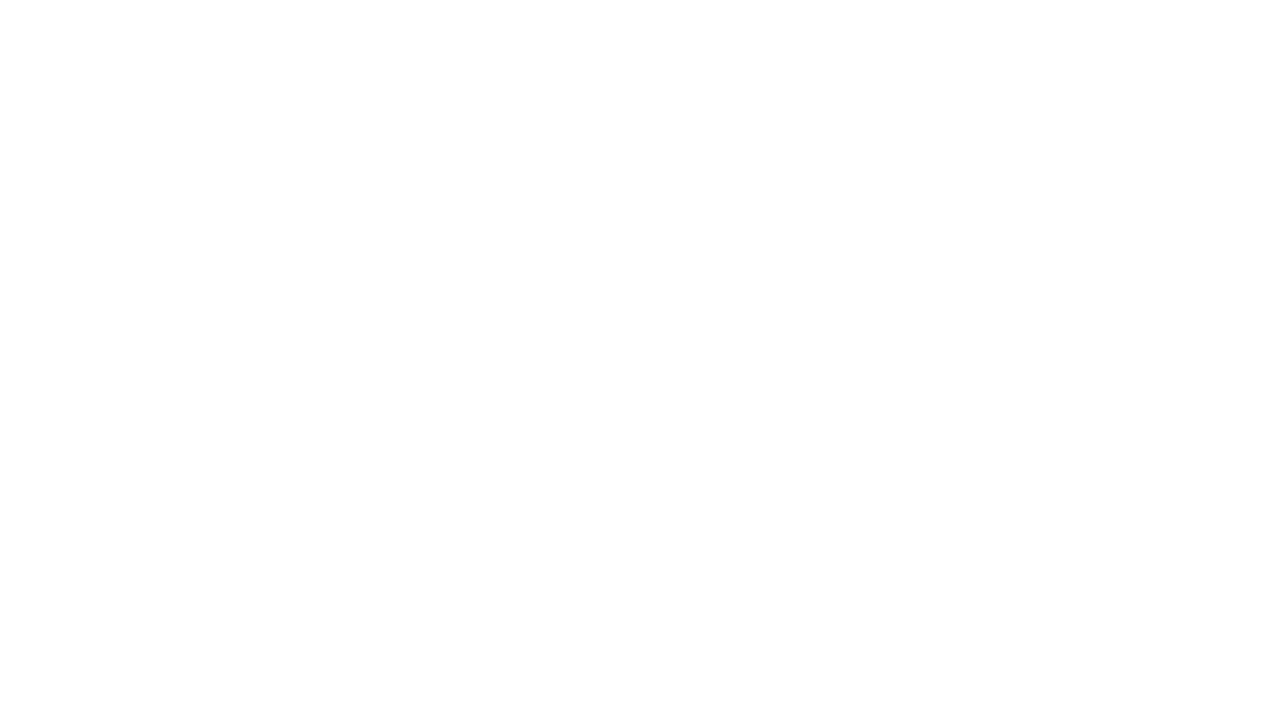
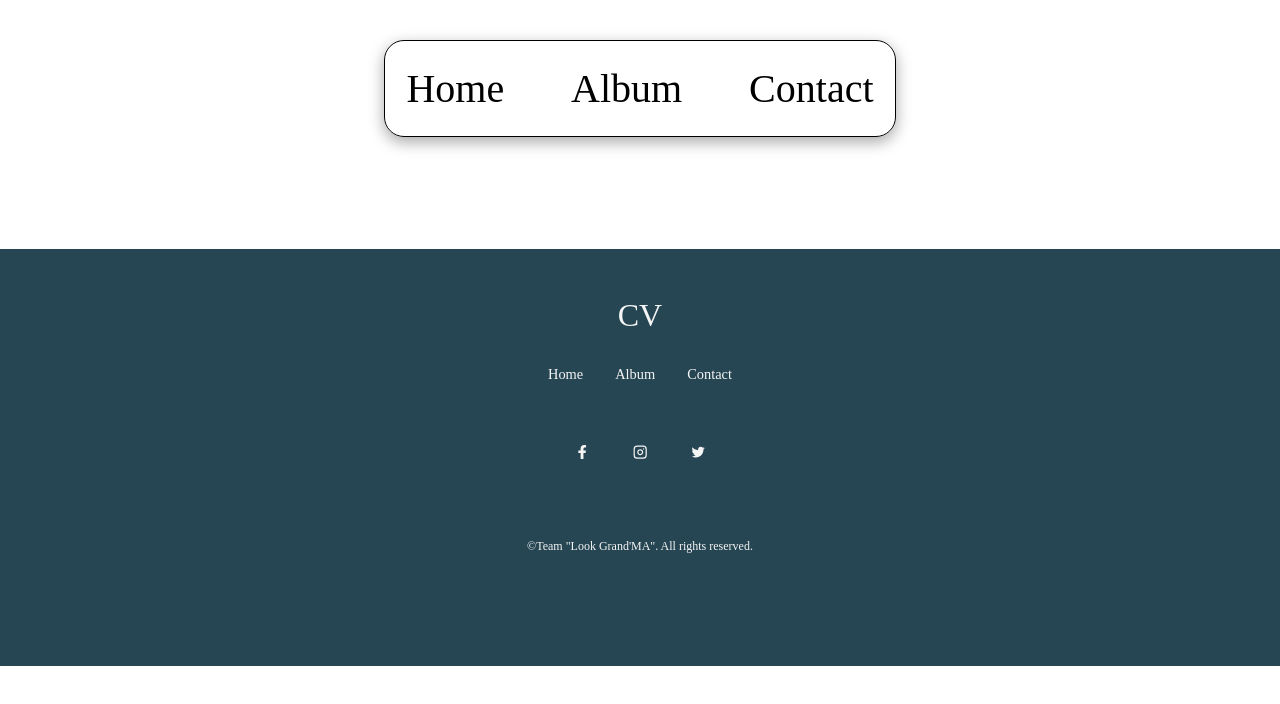
Before and after one commit to Jayroots/hackathon, a React (Vite) app: page / in a window 1280 px wide. Shown: the top 704 px of the page. Built offline with nearby package versions, Linux system fonts and the light colour scheme.

Commit message:
envoie navbar et footer a styliser

```diff
--- a/package.json
+++ b/package.json
@@ -12,6 +12,7 @@
   "dependencies": {
     "react": "^18.2.0",
     "react-dom": "^18.2.0",
+    "react-icons": "^4.8.0",
     "sass": "^1.62.1"
   },
   "devDependencies": {
--- a/src/App.jsx
+++ b/src/App.jsx
@@ -1,13 +1,16 @@
 import { useState, useEffect } from 'react'
+import NavBar from './components/global/NavBar'
+import './import.scss'
+import Footer from './components/global/Footer'
 
-import './import.scss'
 
 function App() {
 
 
   return (
     <>
-
+      <NavBar />
+      <Footer />
     </>
   )
 }
--- a/src/components/global/Footer.jsx
+++ b/src/components/global/Footer.jsx
@@ -1,11 +1,36 @@
 import React from 'react';
+import { FaFacebookF } from 'react-icons/fa'
+import { FiInstagram } from 'react-icons/fi'
+import { IoLogoTwitter } from 'react-icons/io'
+
 
 const Footer = () => {
     return (
-        <div>
+        <footer>
+            <a href="#" className='footer__logo'>CV</a>
 
-        </div>
-    );
-};
+            <ul className='permalinks'>
+                <li><a href="#" >Home</a></li>
+                <li><a href="#portofolio" >Album</a></li>
+                {/* <li><a href="#testimonials" >Team</a></li> */}
+                <li><a href="#contact" >Contact</a></li>
 
-export default Footer;
+            </ul>
+
+            <div className="footer__socials">
+                <a href="https://facebook.com"><FaFacebookF /></a>
+                <a href="https://instagram.com"><FiInstagram /></a>
+                <a href="https://twitter.com"><IoLogoTwitter /></a>
+
+            </div>
+            <div className="footer__copyright">
+                <small>
+                    &copy;Team "Look Grand'MA". All rights reserved.
+                </small>
+            </div>
+        </footer>
+    )
+}
+
+
+export default Footer
--- a/src/components/global/NavBar.jsx
+++ b/src/components/global/NavBar.jsx
@@ -2,9 +2,15 @@ import React from 'react';
 
 const NavBar = () => {
     return (
-        <div>
+        <nav className='NavBar'>
+            <ul>
+                <li>Home</li>
+                <li>Album</li>
+                {/* <li>Team</li> */}
+                <li>Contact</li>
 
-        </div>
+            </ul>
+        </nav>
     );
 };
 
--- a/src/import.scss
+++ b/src/import.scss
@@ -1,9 +1,9 @@
-@import "../styles/global.scss";
-@import "../styles/album.scss";
-@import "../styles/carrousel.scss";
-@import "../styles/createalbum.scss";
-@import "../styles/footer.scss";
-@import "../styles/homepage.scss";
-@import "../styles/navbar.scss";
-@import "../styles/team.scss";
-@import "../styles/contact.scss";
+@import "./styles/global.scss";
+@import "./styles/album.scss";
+@import "./styles/carrousel.scss";
+@import "./styles/createalbum.scss";
+@import "./styles/footer.scss";
+@import "./styles/homepage.scss";
+@import "./styles/navbar.scss";
+@import "./styles/team.scss";
+@import "./styles/contact.scss";
--- a/src/styles/footer.scss
+++ b/src/styles/footer.scss
@@ -0,0 +1,53 @@
+footer {
+    background: #264653;
+    padding: 3rem 0;
+    text-align: center;
+    font-size: 0.9rem;
+    margin-top: 7rem;
+}
+
+footer a {
+    color: whitesmoke;
+}
+
+.footer__logo {
+    font-size: 2rem;
+    font-weight: 500;
+    margin-bottom: 2rem;
+    display: inline-block;
+}
+
+.permalinks {
+    display: flex;
+    flex-wrap: wrap;
+    justify-content: center;
+    gap: 2rem;
+    margin: 0 auto 3rem;
+}
+
+.footer__socials {
+    display: flex;
+    justify-content: center;
+    gap: 1rem;
+    margin-bottom: 4rem;
+}
+
+.footer__socials a {
+    background: #264653;
+    color: whitesmoke;
+    padding: 0.8rem;
+    border-radius: 0.7rem;
+    display: flex;
+    border: 1px solid transparent;
+}
+
+.footer__socials a:hover {
+    background: transparent;
+    color: #264653;
+    border-color: #264653;
+}
+
+.footer__copyright {
+    margin-bottom: 4rem;
+    color: whitesmoke;
+}
--- a/src/styles/global.scss
+++ b/src/styles/global.scss
@@ -0,0 +1,17 @@
+* {
+    margin: 0;
+    padding: 0;
+    box-sizing: border-box;
+    text-decoration: none;
+    list-style: none;
+
+}
+
+:root {
+    --color-bg-: #264653;
+    --color-bg-variant: #2A9D8F;
+    --color-primary: #E9C46A;
+    --color-primary-variant: #F4A261;
+    --color-secondary: #E76F51;
+
+}
--- a/src/styles/navbar.scss
+++ b/src/styles/navbar.scss
@@ -0,0 +1,26 @@
+.NavBar {
+    width: 40%;
+    margin: 0 auto;
+    margin-top: 40px;
+
+
+
+
+    ul {
+        padding-block: 24px;
+        display: flex;
+        gap: 24px;
+        align-items: center;
+        justify-content: center;
+        justify-content: space-around;
+        text-decoration: none;
+        list-style: none;
+        border: 1px solid black;
+        border-radius: 20px;
+        box-shadow: rgba(0, 0, 0, 0.35) 0px 5px 15px;
+    }
+
+    li {
+        font-size: 40px;
+    }
+}
```
Also changed, not shown: 1 other file (tests, documents, lock files or other folders).
